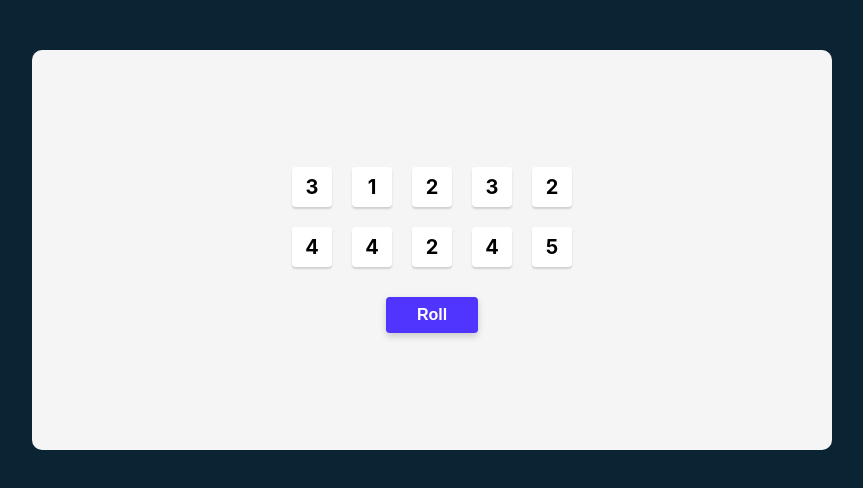
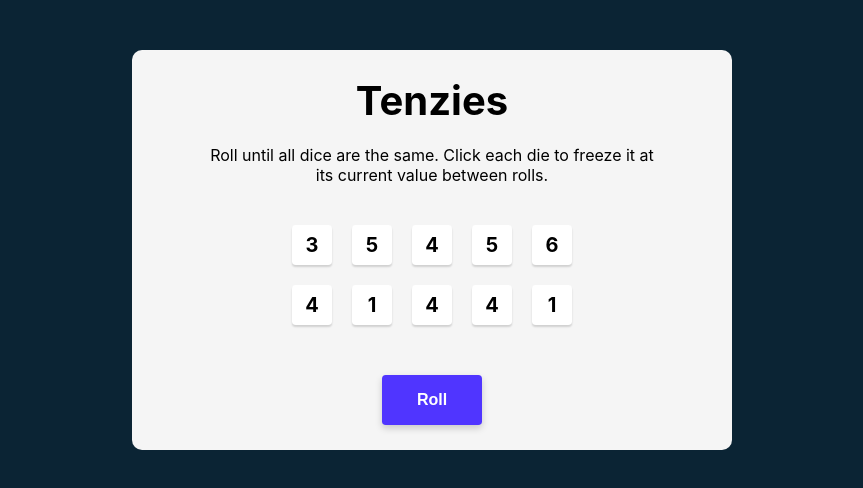
Before and after one commit to rfveds/tenzis-react, a React (Create React App) app: page / in a window 1280 px wide. Shown: the top 488 px of the page, without its empty margins (208-1071 px from the left). Built offline with nearby package versions, Linux system fonts and the light colour scheme; the HTML template or start-up script is replaced by a standard one.

Commit message:
finished course challanges

```diff
--- a/package.json
+++ b/package.json
@@ -8,6 +8,7 @@
     "@testing-library/react": "^13.4.0",
     "@testing-library/user-event": "^13.5.0",
     "react": "^18.2.0",
+    "react-confetti": "^6.1.0",
     "react-dom": "^18.2.0",
     "react-scripts": "^5.0.1",
     "web-vitals": "^2.1.4"
--- a/src/App.css
+++ b/src/App.css
@@ -12,7 +12,7 @@ body {
 main {
   background-color: #F5F5F5;
   height: 400px;
-  max-width: 800px;
+  max-width: 600px;
   border-radius: 10px;
   margin: 30px auto;
   padding: 20px;
@@ -20,6 +20,7 @@ main {
   flex-direction: column;
   justify-content: center;
   align-items: center;
+  gap: 20px;
 }
 
 .dice-container {
@@ -29,8 +30,8 @@ main {
 }
 
 .roll-dice {
-  width: 92px;
-  height: 36px;
+  width: 100px;
+  height: 50px;
   margin-block-start: 30px;
   font-family: 'Karla', sans-serif;
 
@@ -51,3 +52,18 @@ main {
 .roll-dice:active {
   box-shadow: inset 5px 5px 10px -3px rgba(0, 0, 0, 0.7);
 }
+
+.title {
+  font-size: 40px;
+  margin: 0;
+}
+
+.instructions {
+  font-family: 'Inter', sans-serif;
+  font-weight: 400;
+  margin-block-start: 0;
+  margin-block-end: 20px;
+  padding-inline: 30px;
+  text-align: center;
+  max-width: 50ch;
+}
--- a/src/App.js
+++ b/src/App.js
@@ -1,32 +1,79 @@
 import './App.css';
 import Die from './Die';
 import React from 'react';
+import { nanoid } from 'nanoid'
+import Confetti from 'react-confetti'
 
 function App() {
 
+  const [dice, setDice] = React.useState(allNewDice)
+  const [tenzies, setTenzies] = React.useState(false)
+
+  React.useEffect(() => {
+    const allHeld = dice.every(die => die.isHeld)
+    const allSameValue = dice.every(die => die.value === dice[0].value)
+
+    if (allHeld && allSameValue) {
+      setTenzies(true)
+    }
+  }
+    , [dice])
+
+
   function allNewDice() {
-    const numbers = []
+    const newDice = []
     for (let i = 0; i < 10; i++) {
-      const randomNumber = Math.floor(Math.random() * 6 + 1)
-      numbers.push(randomNumber)
+      newDice.push(generateNewDice())
     }
-    return numbers
+    return newDice
   }
 
-  const [dice, setDice] = React.useState(allNewDice)
-
-  function rollNewDice() {
-    setDice(allNewDice())
+  function generateNewDice() {
+    return {
+      value: Math.floor(Math.random() * 6 + 1),
+      isHeld: false,
+      id: nanoid()
+    }
+  }
+  function rollDice() {
+    if(tenzies){
+      setDice(allNewDice)
+      setTenzies(false)
+    }
+    setDice(oldDice => oldDice.map((die) => {
+      return die.isHeld ?
+        die :
+        generateNewDice()
+    }))
   }
 
-  const diceElements = dice.map(number => <Die number={number}/>)
+  function holdDice(id) {
+    setDice(oldDice => oldDice.map((die) => {
+      return die.id === id ?
+        { ...die, isHeld: !die.isHeld } :
+        die
+    }))
+  }
+
+  const diceElements = dice.map(die =>
+    <Die
+      key={die.id}
+      number={die.value}
+      isHeld={die.isHeld}
+      holdDice={() => holdDice(die.id)}
+    />)
 
   return (
     <main>
-      <div className='dice-container'>
+      { tenzies && (<Confetti />)}
+      <h1 className="title">Tenzies</h1>
+      <p className="instructions">Roll until all dice are the same. Click each die to freeze it at its current value between rolls.</p>
+      <div className="dice-container">
         {diceElements}
       </div>
-      <button className='roll-dice' onClick={rollNewDice}>Roll</button>
+      <button className="roll-dice" onClick={rollDice}>
+        {tenzies ? "New Game" : "Roll"}
+      </button>
     </main>
   );
 }
--- a/src/Die.css
+++ b/src/Die.css
@@ -1,7 +1,6 @@
 .die {
     height: 40px;
     width: 40px;
-    background-color: #FFFFFF;
     box-shadow: 0px 2px 2px rgba(0, 0, 0, 0.15);
     border-radius: 3.81277px;
     display: flex;
--- a/src/Die.js
+++ b/src/Die.js
@@ -3,10 +3,15 @@ import React from 'react';
 
 function Die(props) {
 
+  const styles = {
+    backgroundColor: props.isHeld ? "#59E391" : "white"
+  }
+
+
   return (
-    <div className='die'>
-        <p>{props.number}</p>
-    </div>
+    <div className="die" style={styles} onClick={props.holdDice}>
+      <p>{props.number}</p>
+    </div >
   );
 }
 
```
Also changed, not shown: 1 other file (tests, documents, lock files or other folders).
